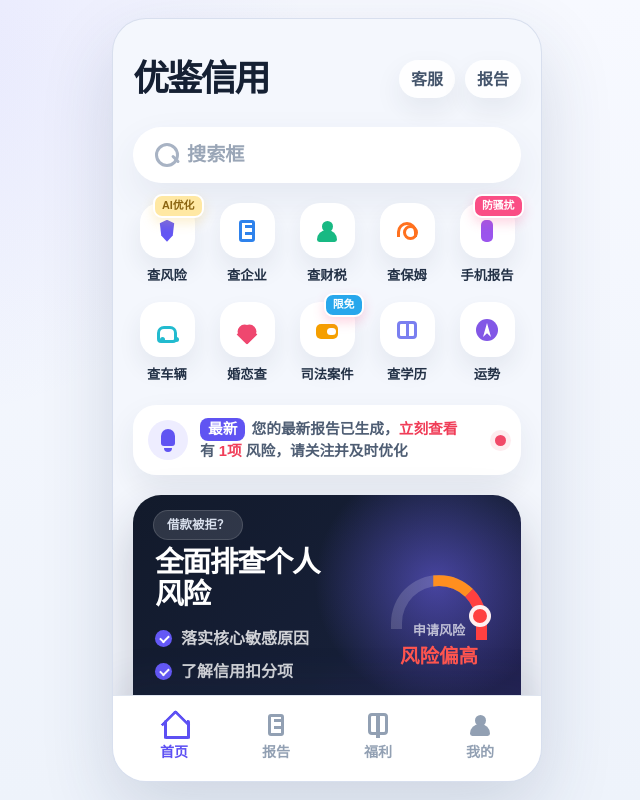
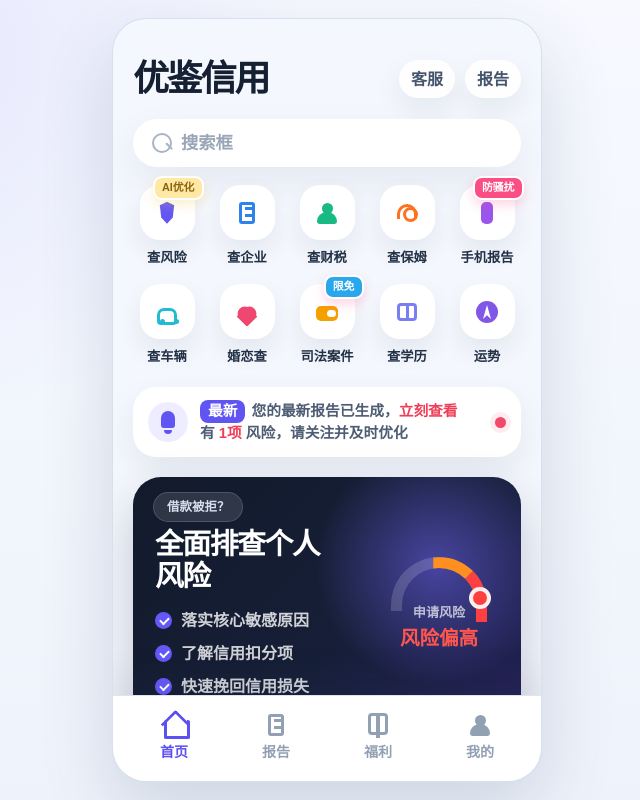
Before and after one commit to MartinaECC/martinaecc.github.io, a React (Vite) app: page / in a window 1280 px wide. Shown: the whole page, without its empty margins (313-953 px from the left). Built offline with nearby package versions, Linux system fonts and the light colour scheme.

Commit message:
fix: refine benefits overlay and home header spacing

```diff
--- a/src/components/AppShell.jsx
+++ b/src/components/AppShell.jsx
@@ -1,4 +1,5 @@
-import { NavLink } from "react-router-dom";
+import { useEffect, useRef } from "react";
+import { NavLink, useLocation } from "react-router-dom";
 
 const bottomTabs = [
   { key: "home", label: "首页", to: "/", icon: "home" },
@@ -7,13 +8,23 @@ const bottomTabs = [
   { key: "me", label: "我的", to: "/me", icon: "user" }
 ];
 
-export default function AppShell({ children, activeTab = "home", screenClassName = "", screenInnerClassName = "" }) {
+export default function AppShell({ children, activeTab = "home", screenClassName = "", screenInnerClassName = "", footerOverlay = null }) {
+  const location = useLocation();
+  const screenRef = useRef(null);
+
+  useEffect(() => {
+    if (screenRef.current) {
+      screenRef.current.scrollTop = 0;
+    }
+  }, [location.pathname]);
+
   return (
     <main className="app-prototype-page">
       <div className="mobile-app-shell">
-        <section className={"app-screen " + screenClassName}>
+        <section ref={screenRef} className={"app-screen " + screenClassName}>
           <div className={"app-screen-inner " + screenInnerClassName}>{children}</div>
         </section>
+        {footerOverlay ? <div className="app-shell-overlay">{footerOverlay}</div> : null}
         <nav className="app-tabbar" aria-label="主导航">
           {bottomTabs.map((tab) => (
             <NavLink
--- a/src/pages/AppPrototypePage.jsx
+++ b/src/pages/AppPrototypePage.jsx
@@ -64,11 +64,14 @@ const benefitCards = [
 ];
 
 export default function AppPrototypePage({ activeTab }) {
+  const isBenefitsTab = activeTab === "benefits";
+
   return (
     <AppShell
       activeTab={activeTab}
-      screenClassName={activeTab === "benefits" ? "benefits-screen" : ""}
-      screenInnerClassName={activeTab === "benefits" ? "benefits-screen-inner" : ""}
+      screenClassName={isBenefitsTab ? "benefits-screen" : ""}
+      screenInnerClassName={isBenefitsTab ? "benefits-screen-inner" : ""}
+      footerOverlay={isBenefitsTab ? <BenefitsFloatingCard /> : null}
     >
       {renderTab(activeTab)}
     </AppShell>
@@ -246,18 +249,6 @@ function ReportsTab() {
 
 function BenefitsTab() {
   const [activeBenefit, setActiveBenefit] = useState("风险排查");
-  const [agreed, setAgreed] = useState(false);
-  const [paymentState, setPaymentState] = useState("idle");
-
-  function handleBuy() {
-    if (!agreed) {
-      setPaymentState("needAgreement");
-      window.setTimeout(() => setPaymentState("idle"), 900);
-      return;
-    }
-
-    setPaymentState("selected");
-  }
 
   return (
     <div className="app-tab-page app-benefits-tab">
@@ -274,7 +265,7 @@ function BenefitsTab() {
               <span>预计可享</span>
               <strong>7528元</strong>
             </div>
-            <button type="button" onClick={handleBuy}>开通领权益</button>
+            <button type="button">开通领权益</button>
           </div>
         </section>
 
@@ -295,12 +286,30 @@ function BenefitsTab() {
 
         <section className="benefit-list" aria-label="会员权益列表">
           {benefitCards.map((card) => (
-            <BenefitCard key={card.title} card={card} onClaim={handleBuy} />
+            <BenefitCard key={card.title} card={card} />
           ))}
         </section>
       </div>
+    </div>
+  );
+}
 
-      <section className={"floating-price-card " + (paymentState === "needAgreement" ? "needs-agreement" : "") + (paymentState === "selected" ? " selected" : "")}>
+function BenefitsFloatingCard() {
+  const [agreed, setAgreed] = useState(false);
+  const [paymentState, setPaymentState] = useState("idle");
+
+  function handleBuy() {
+    if (!agreed) {
+      setPaymentState("needAgreement");
+      window.setTimeout(() => setPaymentState("idle"), 900);
+      return;
+    }
+
+    setPaymentState("selected");
+  }
+
+  return (
+    <section className={"floating-price-card " + (paymentState === "needAgreement" ? "needs-agreement" : "") + (paymentState === "selected" ? " selected" : "") }>
       <button className="floating-price-main" type="button" onClick={handleBuy}>
         <span className="floating-price-left"><strong>¥69特价</strong><span>原价¥99</span></span>
         <span className="floating-price-right">{paymentState === "selected" ? "已选择" : "开通包回本"}</span>
@@ -310,11 +319,10 @@ function BenefitsTab() {
         <span>开通即同意 <a href="#">《会员服务协议》</a></span>
       </button>
     </section>
-    </div>
   );
 }
 
-function BenefitCard({ card, onClaim }) {
+function BenefitCard({ card }) {
   return (
     <article className={"benefit-item-card benefit-type-" + card.type}>
       <div className="benefit-item-head">
@@ -330,7 +338,7 @@ function BenefitCard({ card, onClaim }) {
       {card.type === "daily" ? <DailyCoupon items={card.items} /> : null}
       {card.type === "carOwner" ? <CarOwner items={card.items} /> : null}
 
-      <button type="button" className="benefit-claim-btn" onClick={onClaim}>开通可领</button>
+      <button type="button" className="benefit-claim-btn">开通可领</button>
     </article>
   );
 }
--- a/src/styles.css
+++ b/src/styles.css
@@ -2107,6 +2107,14 @@ p {
     padding-bottom: 112px;
 }
 
+.app-shell-overlay {
+    position: absolute;
+    left: 0;
+    right: 0;
+    bottom: 86px;
+    z-index: 6;
+}
+
 .app-screen::-webkit-scrollbar {
     display: none;
 }
@@ -2126,7 +2134,7 @@ p {
     align-items: center;
     justify-content: space-between;
     gap: 16px;
-    margin-bottom: 22px;
+    margin-bottom: 14px;
 }
 
 .app-brand-mark,
@@ -2178,33 +2186,33 @@ p {
     position: relative;
     display: flex;
     align-items: center;
-    min-height: 56px;
-    margin-bottom: 20px;
-    padding: 0 20px 0 54px;
+    min-height: 48px;
+    margin-bottom: 18px;
+    padding: 0 18px 0 48px;
     color: #9aa6b7;
     background: #fff;
     border-radius: 999px;
     box-shadow: 0 16px 38px rgba(51, 67, 97, 0.08);
-    font-size: 1.2rem;
+    font-size: 1.08rem;
     font-weight: 700;
 }
 
 .search-shell::before {
     content: "";
     position: absolute;
-    left: 22px;
-    width: 18px;
-    height: 18px;
-    border: 3px solid #a8b3c4;
+    left: 19px;
+    width: 16px;
+    height: 16px;
+    border: 2px solid #a8b3c4;
     border-radius: 50%;
 }
 
 .search-shell::after {
     content: "";
     position: absolute;
-    left: 39px;
-    width: 10px;
-    height: 3px;
+    left: 33px;
+    width: 9px;
+    height: 2px;
     background: #a8b3c4;
     border-radius: 999px;
     transform: rotate(45deg);
@@ -2455,7 +2463,7 @@ p {
 }
 
 .benefits-screen-inner {
-    padding-bottom: 182px;
+    padding-bottom: 228px;
 }
 
 .benefit-bg-panel {
@@ -2899,13 +2907,10 @@ p {
 }
 
 .floating-price-card {
-    position: sticky;
-    left: 0;
-    right: 0;
-    bottom: 0;
-    z-index: 8;
-    margin: -140px -20px 0;
-    padding: 10px 0 10px;
+    position: relative;
+    z-index: 1;
+    margin: 0 -20px;
+    padding: 10px 22px 10px;
     background: rgba(255, 255, 255, 0.92);
     border-radius: 16px 16px 0 0;
     box-shadow: 0 18px 42px rgba(52, 31, 21, 0.20);
@@ -2924,9 +2929,9 @@ p {
 .floating-price-main {
     display: grid;
     grid-template-columns: 1.24fr 1fr;
-    width: calc(100% - 24px);
+    width: 100%;
     min-height: 72px;
-    margin: 0 auto;
+    margin: 0;
     padding: 0;
     overflow: hidden;
     border: 0;
@@ -2948,7 +2953,7 @@ p {
     gap: 10px;
     color: #ffd0a9;
     background: linear-gradient(135deg, #1f2b3a, #0f1926);
-    clip-path: polygon(0 0, 94% 0, 84% 100%, 0 100%);
+    clip-path: polygon(0 0, 96% 0, 86% 100%, 0 100%);
 }
 
 .floating-price-left strong {
@@ -3008,7 +3013,8 @@ p {
     display: flex;
     align-items: center;
     gap: 8px;
-    margin: 8px 0 0 12px;
+    width: 100%;
+    margin: 8px 0 0;
     padding: 0;
     border: 0;
     color: #a7a7a7;
@@ -3094,7 +3100,7 @@ p {
 
 .app-tabbar {
     position: relative;
-    z-index: 5;
+    z-index: 7;
     display: grid;
     grid-template-columns: repeat(4, 1fr);
     min-height: 86px;
@@ -3455,8 +3461,8 @@ p {
     .mobile-app-shell { width: 100%; height: 100dvh; min-height: 100dvh; border: 0; border-radius: 0; box-shadow: none; }
     .app-screen { padding-inline: 18px; }
     .app-screen-inner { padding-bottom: 108px; }
-    .benefits-screen-inner { padding-bottom: 176px; }
-    .floating-price-card { bottom: 0; margin: -136px -18px 0; }
+    .benefits-screen-inner { padding-bottom: 220px; }
+    .floating-price-card { margin-inline: -18px; padding-inline: 22px; }
 }
 
 @media (max-width: 370px) {
```
Lines whose indentation alone changed are shown as unchanged.
